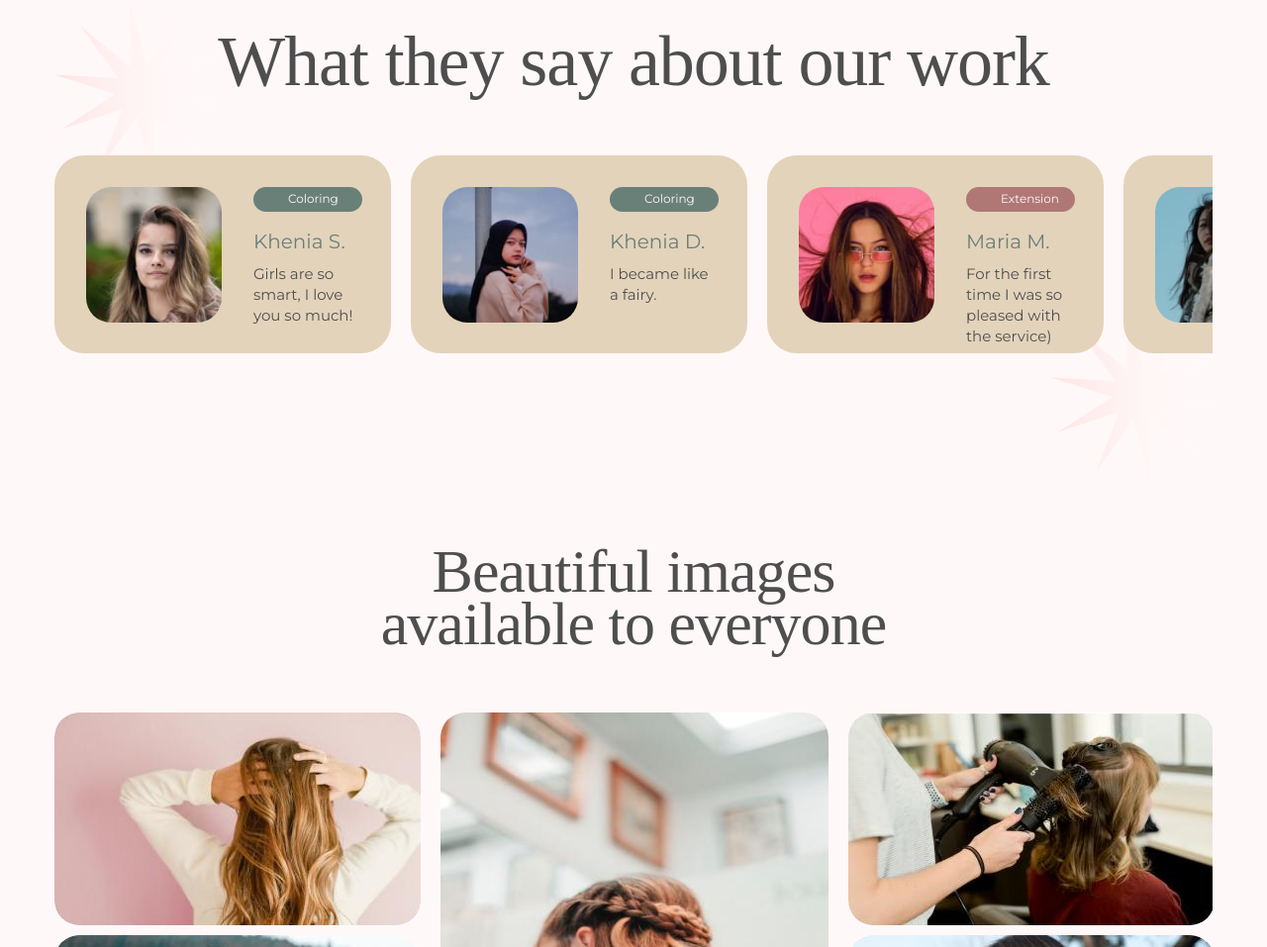
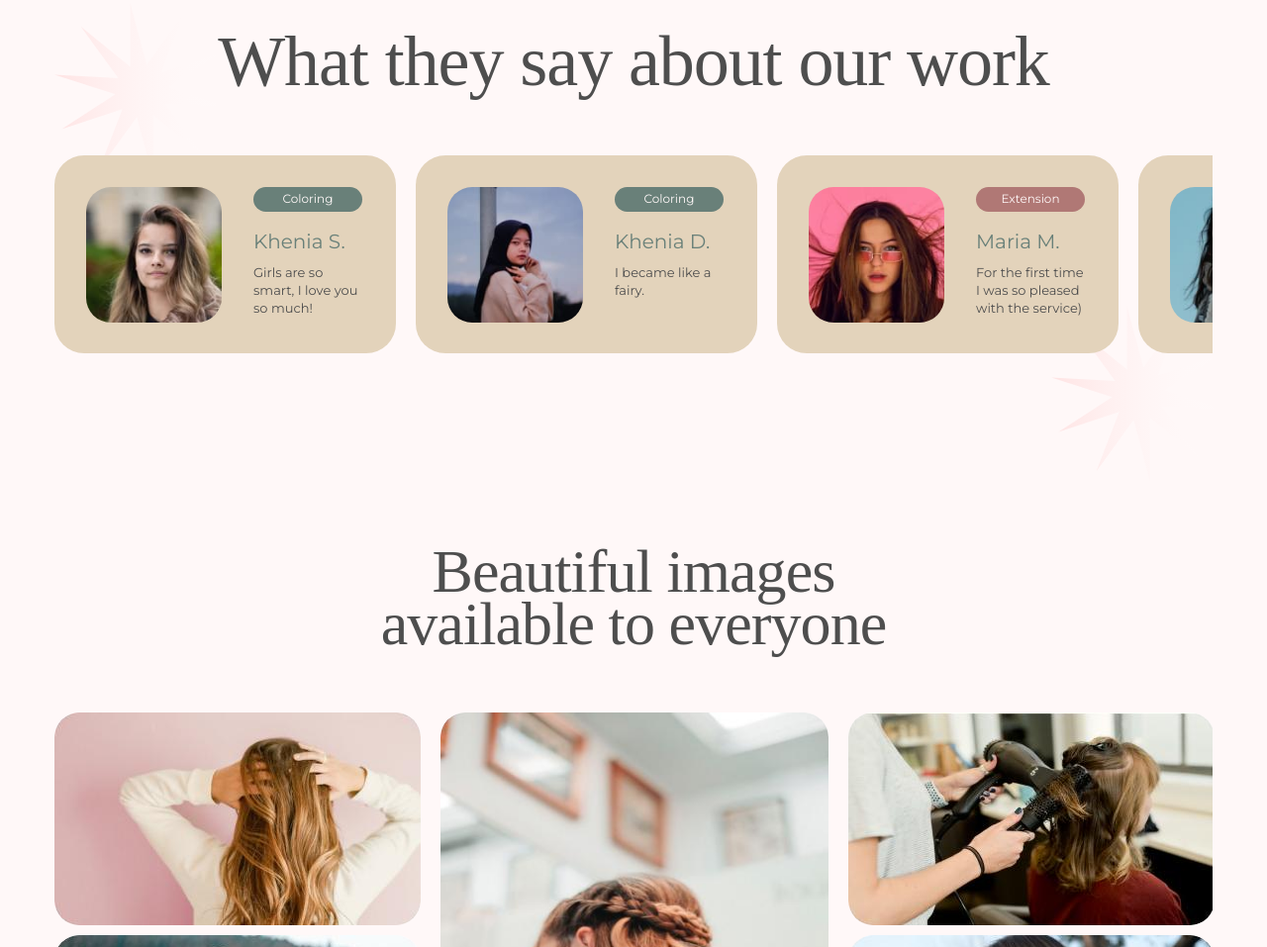
Before and after one commit to KHARKIVSKA-KURKUMA/Hair-Factory, a plain HTML site: page index.html in a window 1280 px wide. Shown: the part 3514-4471 px from the top of the page at 99% size. Drawn offline with nearby package versions, Linux system fonts and the light colour scheme; a web font is replaced by a local one.

Commit message:
mob-edits

```diff
--- a/index.html
+++ b/index.html
@@ -440,7 +440,7 @@
             <use href="./img/icons.svg#icon-star" fill="url(#grad1)"></use>
           </svg>
           <div class="carousel owl-carousel owl-theme">
-            <div class="item" style="width: 340px">
+            <div class="item" style="width: 345px">
               <div class="review-wrap">
                 <img
                   style="width: 137px"
@@ -458,7 +458,7 @@
                 </div>
               </div>
             </div>
-            <div class="item" style="width: 340px">
+            <div class="item" style="width: 345px">
               <div class="review-wrap">
                 <img
                   style="width: 137px"
@@ -474,7 +474,7 @@
                 </div>
               </div>
             </div>
-            <div class="item" style="width: 340px">
+            <div class="item" style="width: 345px">
               <div class="review-wrap">
                 <img
                   style="width: 137px"
@@ -492,7 +492,7 @@
                 </div>
               </div>
             </div>
-            <div class="item" style="width: 340px">
+            <div class="item" style="width: 345px">
               <div class="review-wrap">
                 <img
                   style="width: 137px"
--- a/sass/layouts/_reviews.scss
+++ b/sass/layouts/_reviews.scss
@@ -54,6 +54,9 @@
   background-color: $lightRed;
   border-radius: 24px;
   margin-bottom: 16px;
+  display: flex;
+  flex-direction: column;
+  align-items: center;
 }
 .another-type {
   background-color: $lightGreen;
@@ -64,7 +67,7 @@
   margin-bottom: 8px;
 }
 .review-text {
-  @include text-base(null, 15px, 1.4);
+  @include text-base(null, 13px, 1.4);
 }
 .carousel .owl-nav .owl-prev,
 .carousel .owl-nav .owl-next {
```
Also changed, not shown: css/main.css, css/main.min.css, 2 other files.
